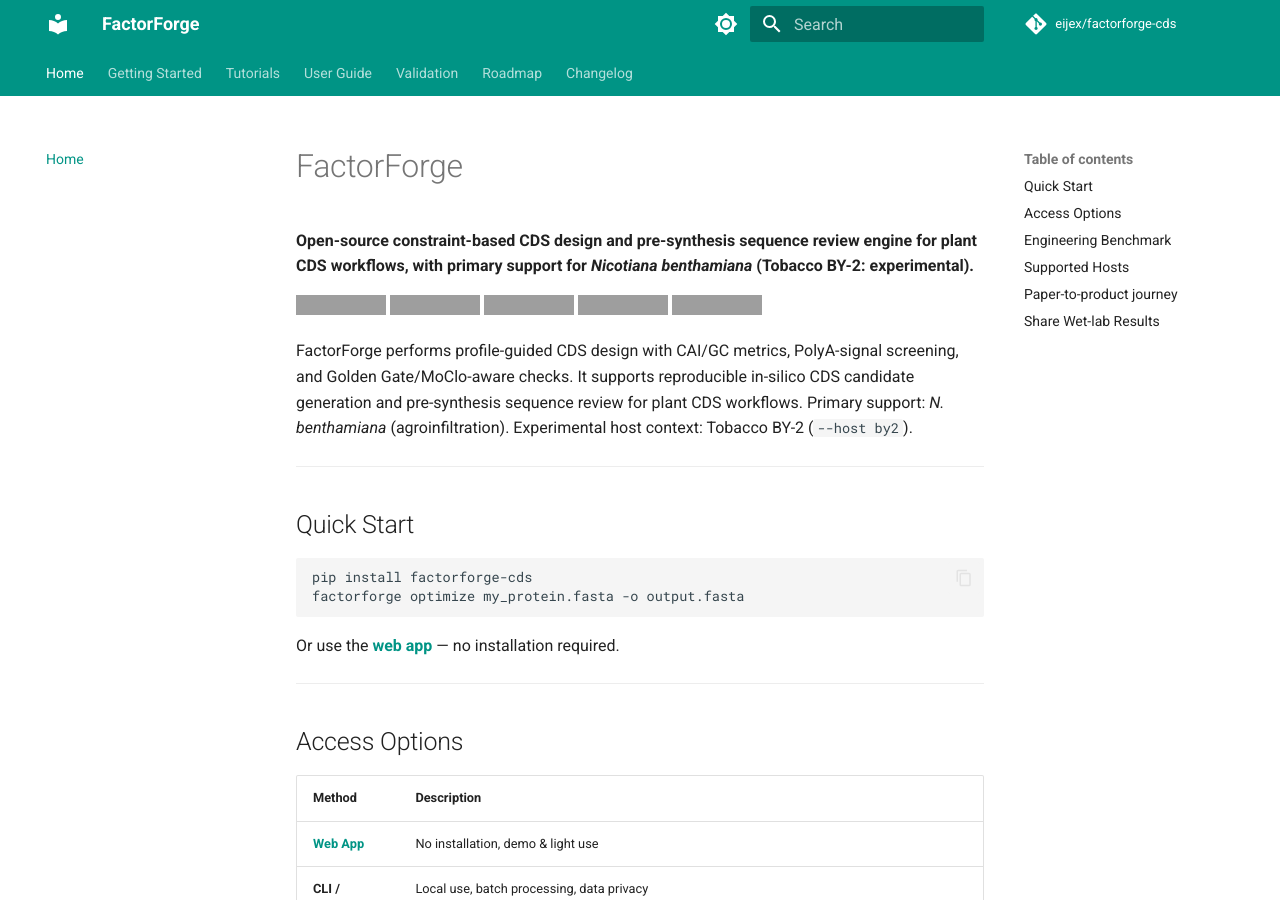
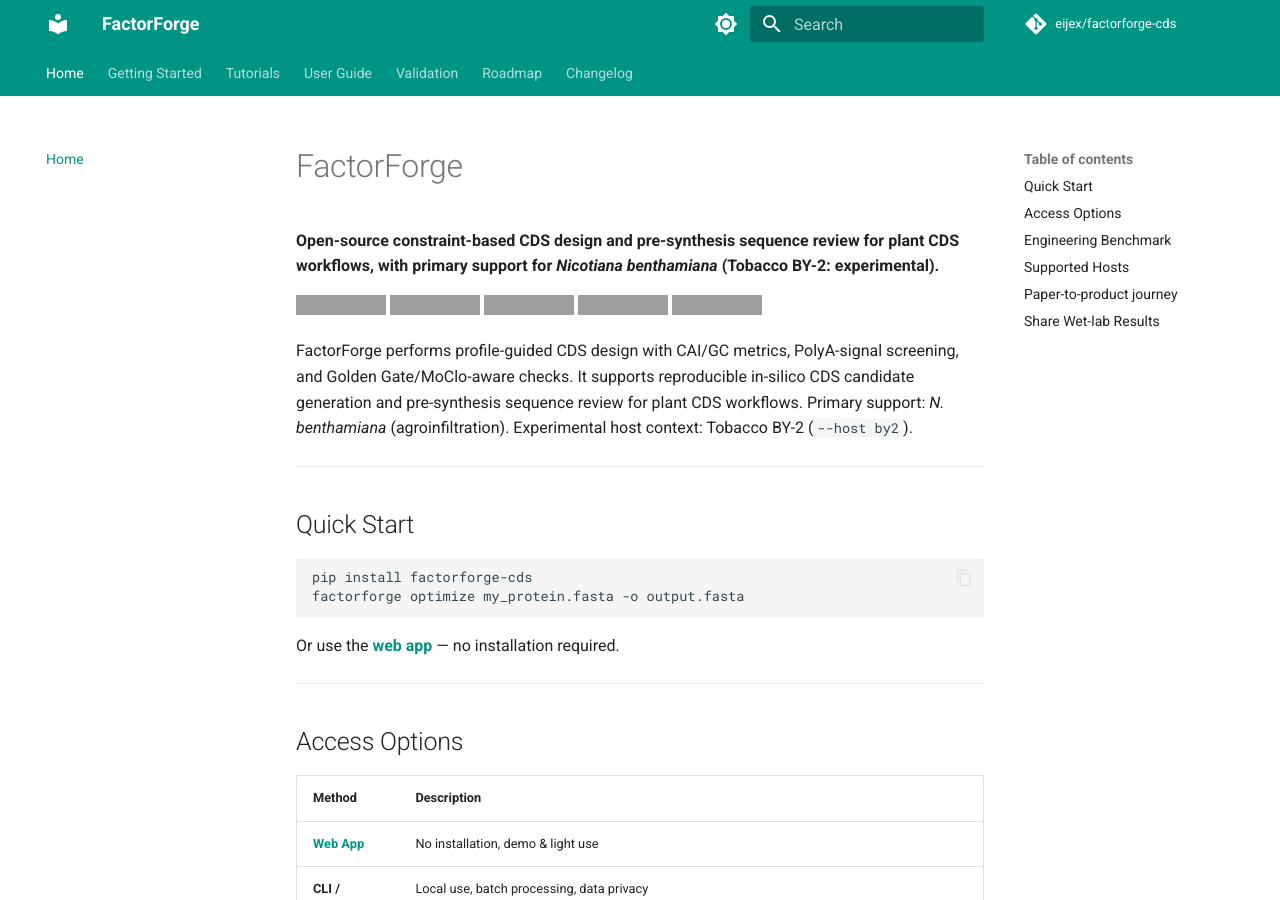
Before and after one commit to eijex/factorforge-cds, an MkDocs documentation site: the page built from docs/index.md, in a window 1280 px wide and 900 px high, cut to the strip 0-900 px from the top of the window. Built offline with MkDocs 1.6.1 and Material for MkDocs 9.7.7, drawn with Linux system fonts in a browser that asks for light colours; comment, search, counter and statistics services are not loaded; grey boxes are pictures that could not be loaded.

Commit message:
docs: soften public FactorForge review wording (#156)

```diff
--- a/docs/index.md
+++ b/docs/index.md
@@ -1,6 +1,6 @@
 # FactorForge
 
-**Open-source constraint-based CDS design and pre-synthesis sequence review engine for plant CDS workflows, with primary support for *Nicotiana benthamiana* (Tobacco BY-2: experimental).**
+**Open-source constraint-based CDS design and pre-synthesis sequence review for plant CDS workflows, with primary support for *Nicotiana benthamiana* (Tobacco BY-2: experimental).**
 
 [![License](https://img.shields.io/badge/license-AGPL--3.0-blue.svg)](https://github.com/eijex/factorforge-cds/blob/main/LICENSE)
 [![PyPI](https://img.shields.io/pypi/v/factorforge-cds.svg)](https://pypi.org/project/factorforge-cds/)
--- a/pyproject.toml
+++ b/pyproject.toml
@@ -5,7 +5,7 @@
 [project]
 name = "factorforge-cds"
 version = "3.3.0"
-description = "FactorForge - open-source CDS design and pre-synthesis sequence review engine by Eijex."
+description = "FactorForge - open-source CDS design and pre-synthesis sequence review by Eijex."
 readme = "README.md"
 license = "AGPL-3.0-only"
 license-files = ["LICENSE"]
```
Also changed, not shown: README.md (+2 -2 lines), 2 other files.
